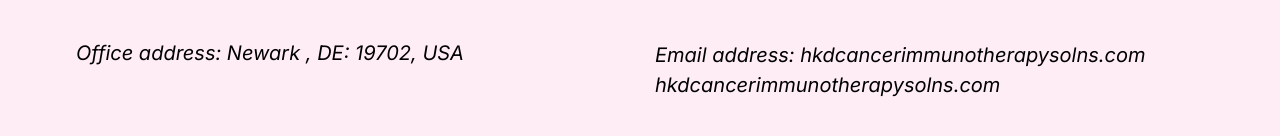
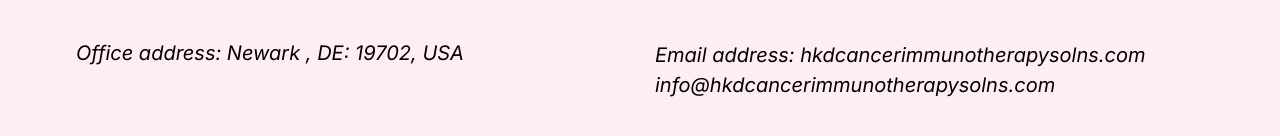
Before and after one commit to No-comet-asphen/hastika, a website built with Parcel: page index.html in a window 1280 px wide. Shown: the part 5780-5916 px from the top of the page. Built offline with nearby package versions, Linux system fonts and the light colour scheme; a web font is replaced by a local one.

Commit message:
Update index.html

```diff
--- a/index.html
+++ b/index.html
@@ -452,7 +452,7 @@
         <p class="chief-executive-officer">
           Email address: hkdcancerimmunotherapysolns.com
         </p>
-        <p class="dr-roy-littlefield">hkdcancerimmunotherapysolns.com</p>
+        <p class="dr-roy-littlefield">info@hkdcancerimmunotherapysolns.com</p>
       </i>
     </div>
   </body>
```
